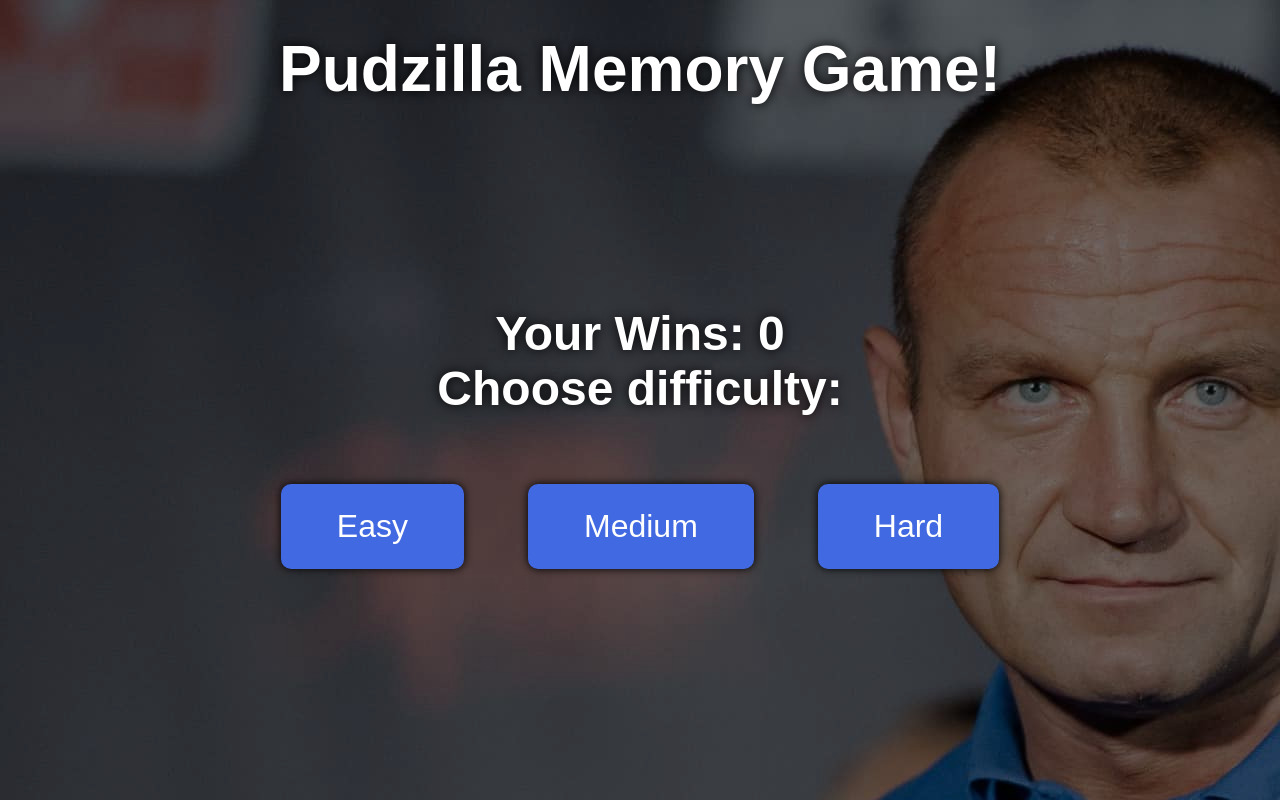
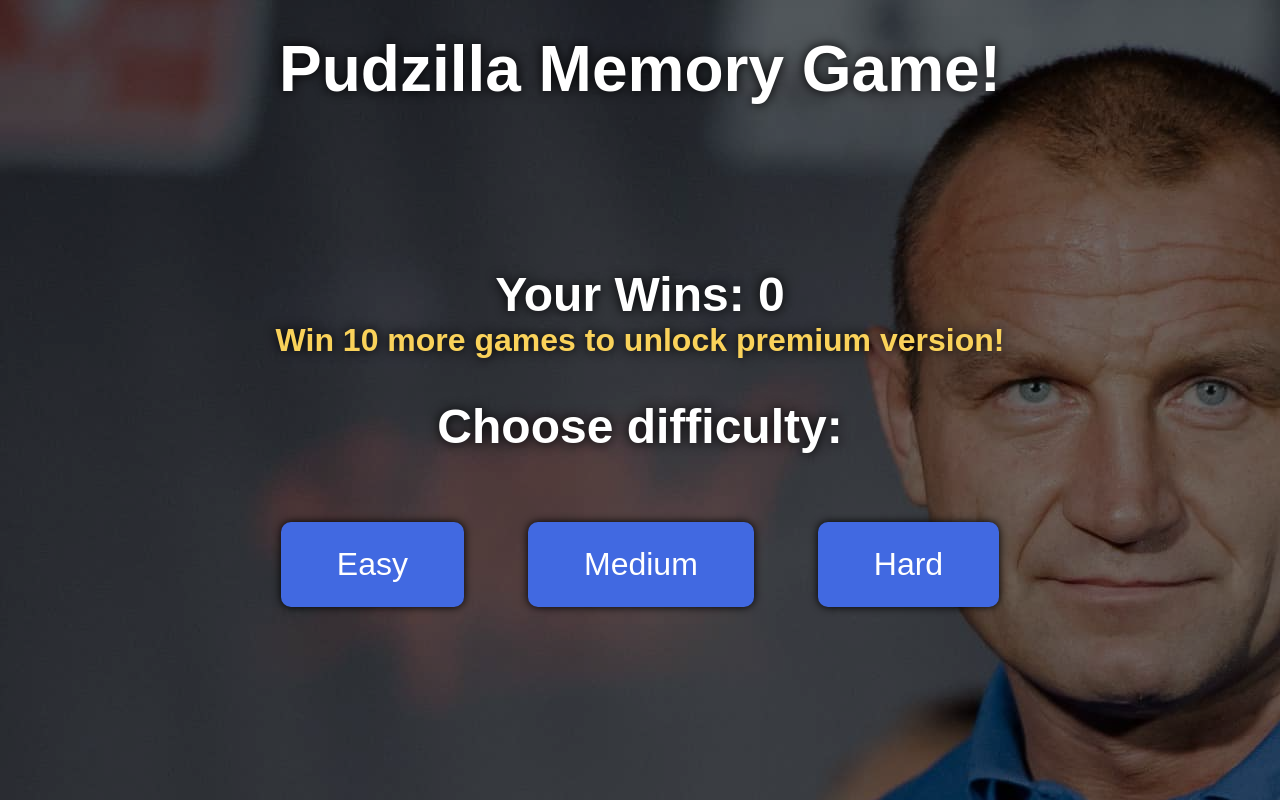
Before and after one commit to Knaporka12/memory-game, a plain HTML site: page Memory Game/memory.html in a window 1280 px wide. Drawn offline with Linux system fonts and the light colour scheme.

Commit message:
odliczanie do wersji premium

```diff
--- a/Memory Game/memory.css
+++ b/Memory Game/memory.css
@@ -67,6 +67,12 @@ h2{
 
 span{
     display: block;
+}
+
+.unlock-count {
+    font-size: 2rem;
+    color: #fad25a;
+    margin-bottom: 40px;
 }
 
 button{
--- a/scripts/StartingPage.js
+++ b/scripts/StartingPage.js
@@ -9,6 +9,7 @@ export function renderStartingPage(){
 
             <h2>
                 <span>Your Wins: ${winsCount}</span>
+                <span class = "unlock-count">Win ${10 - winsCount} more games to unlock premium version!</span>
                 Choose difficulty:
             </h2>
 
```
